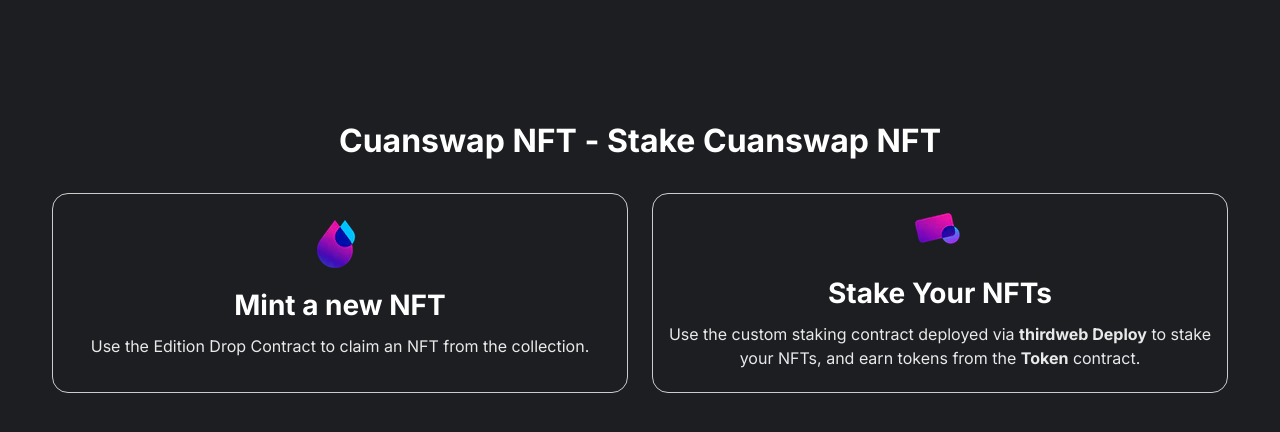
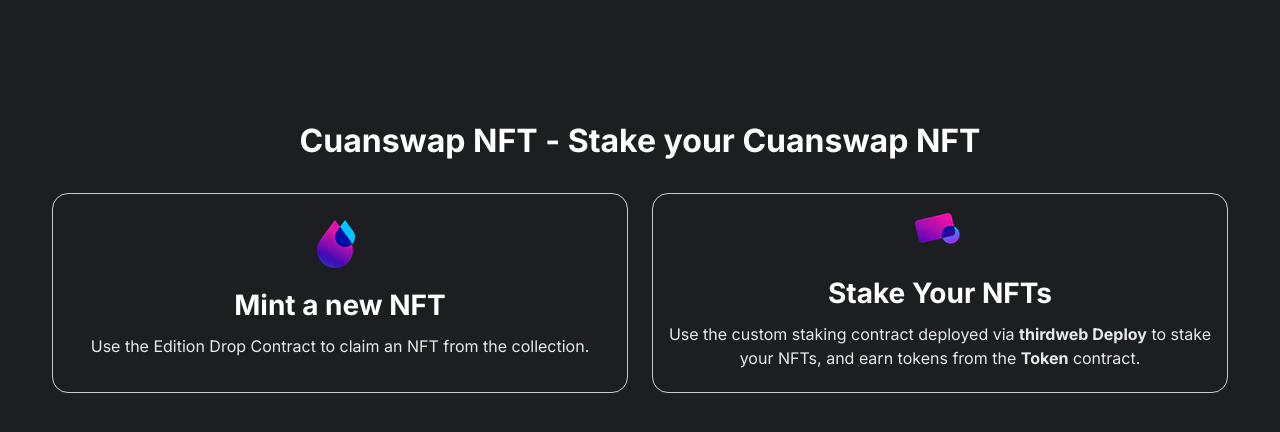
Before and after one commit to HARIBU-TEAM/cuanswapstakingnft, a Next.js app: page / in a window 1280 px wide. Shown: the top 432 px of the page. Built offline with nearby package versions, Linux system fonts and the light colour scheme; what @thirdweb-dev/react would draw is missing.

Commit message:
Update index.tsx

```diff
--- a/pages/index.tsx
+++ b/pages/index.tsx
@@ -9,7 +9,7 @@
   return (
     <div className={styles.container}>
       {/* Top Section */}
-      <h1 className={styles.h1}>Cuanswap NFT - Stake Cuanswap NFT</h1>
+      <h1 className={styles.h1}>Cuanswap NFT - Stake your Cuanswap NFT</h1>
       <div className={styles.nftBoxGrid}>
         <div
           className={styles.optionSelectBox}
```
